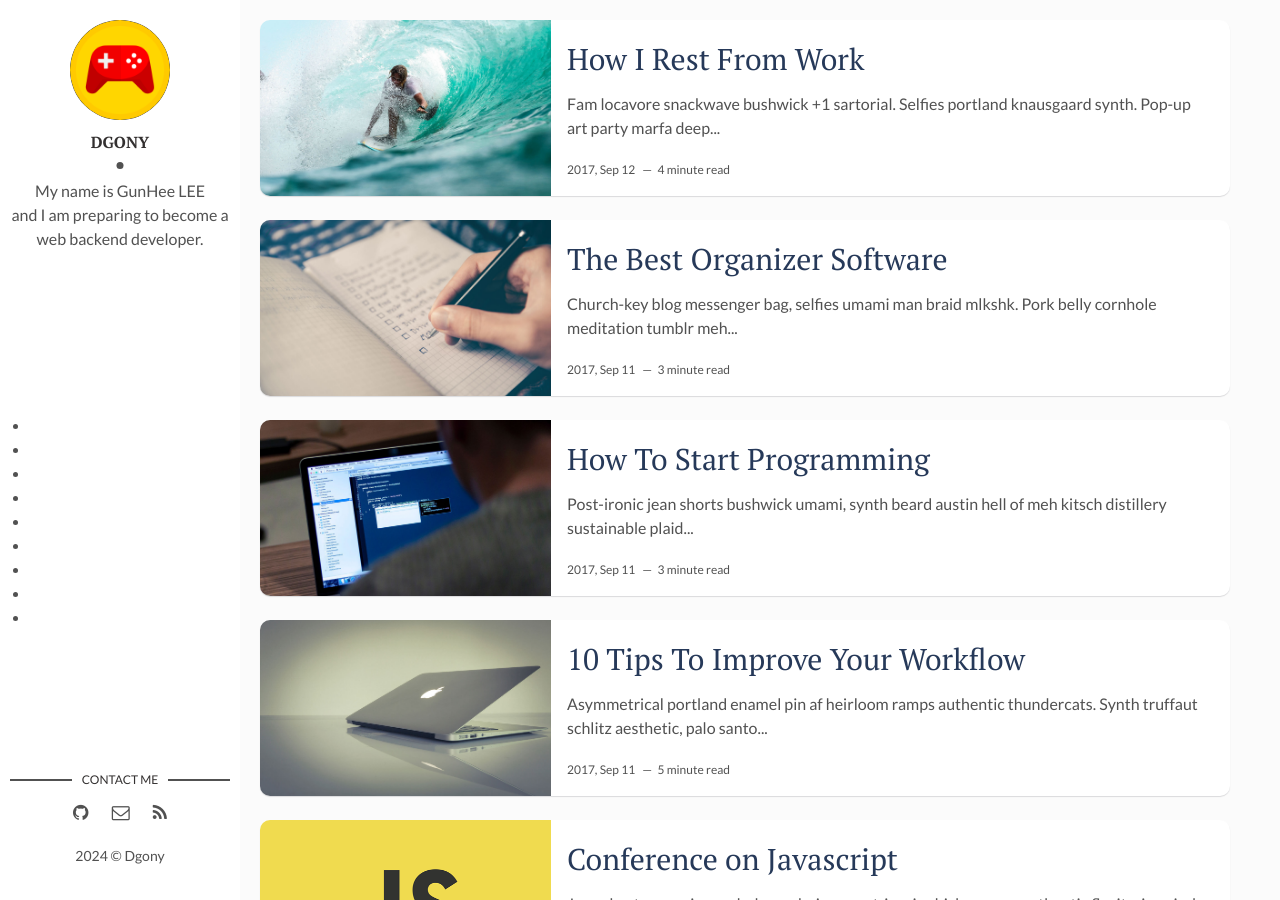
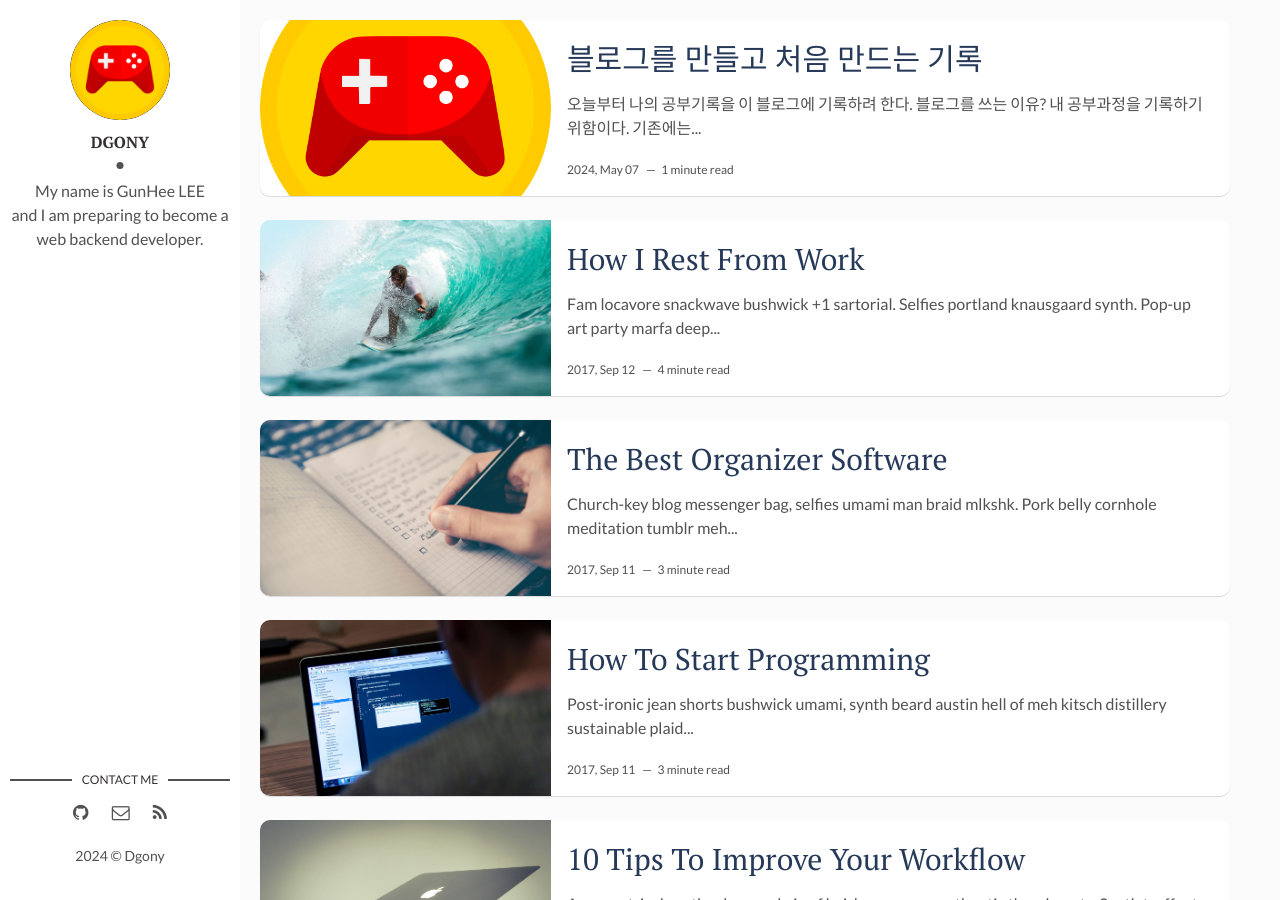
Before and after one commit to Dgony/Dgony-Dgony.github.io, a Jekyll site: the page built from index.html, in a window 1280 px wide and 900 px high. Built offline with Jekyll 4.4.1, drawn with Linux system fonts in a browser that asks for light colours; the list of posts is cut into pages by our own code.

Commit message:
블로그 첫 포스트 등록

```diff
--- a/_layouts/main.html
+++ b/_layouts/main.html
@@ -12,13 +12,13 @@ layout: default
       <p>{{site.about-author}}</p>
     </div>
   </header> <!-- End Header -->
-  <nav>
+  <!-- <nav>
     <ul class="blog-tags">
       {% for category in site.tags %}
         <li><a href="#">{{ site.tags[0] }}</a></li>
       {% endfor %}
     </ul>
-  </nav> <!-- End Navigation -->
+  </nav> -->
   <footer>
     <section class="contact">
       <h3 class="contact-title">Contact me</h3>
--- a/_posts/2017-09-10-conference-on-javascript.markdown
+++ b/_posts/2017-09-10-conference-on-javascript.markdown
@@ -4,7 +4,7 @@ title: Conference on Javascript
 date: 2017-09-10 00:00:00 +0300
 description: You’ll find this post in your `_posts` directory. Go ahead and edit it and re-build the site to see your changes. # Add post description (optional)
 img: js-1.png # Add image post (optional)
-tags: [Js, ] # add tag
+tags: [Js, conference] # add tag
 ---
 Jean shorts organic cornhole, gochujang post-ironic chicharrones authentic flexitarian viral PBR&B forage wolf. Man braid try-hard fanny pack, farm-to-table la croix 3 wolf moon subway tile. Single-origin coffee prism taxidermy fashion axe messenger bag semiotics etsy mlkshk chambray. Marfa lumbersexual meditation celiac. Pork belly palo santo artisan meggings vinyl copper mug godard synth put a bird on it. Cloud bread pop-up quinoa, raw denim meditation 8-bit slow-carb. Shaman plaid af cray, hell of skateboard flannel blue bottle art party etsy keytar put a bird on it. Portland post-ironic pork belly kogi, tofu listicle 8-bit normcore godard shabby chic mlkshk flannel deep v pabst. Pork belly kinfolk fingerstache lo-fi raclette. Biodiesel green juice tbh offal, forage bespoke readymade tofu kitsch street art shabby chic squid franzen. Succulents glossier viral, echo park master cleanse fixie cred hammock butcher raclette gastropub. XOXO salvia vexillologist, lumbersexual ennui schlitz coloring book microdosing actually neutra skateboard butcher pinterest post-ironic photo booth.
 
--- /dev/null
+++ b/_posts/2024-05-07-daily-record.markdown
@@ -0,0 +1,15 @@
+---
+layout: post
+title: 블로그를 만들고 처음 만드는 기록
+date: 2024-05-07 09:35:00
+description: 공부를 하면서 기록하는 하루의 일기 # Add post description (optional)
+img: gamepad-3630565_1920.png # Add image post (optional)
+fig-caption: 내가 가장 좋아하는 취미의 상징 # (이미지 아래에 표시될 설명)
+tags: [record] # add tag
+---
+
+오늘부터 나의 공부기록을 이 블로그에 기록하려 한다.
+
+###  블로그를 쓰는 이유?
+내 공부과정을 기록하기 위함이다. 기존에는 깃허브 레포지토리 커밋으로 충분하다고 생각했는데, 공부하다보니 github.io를 이용한 블로그는 깃허브 커밋을 통해 블로그 포스트를 업로드한다는 사실을 알게되었다. 어차피 공부기록을 커밋할꺼면 이왕이면 블로그에 이쁘게 정리해서 기록하는 편이 더 좋지 않을까? 라고 생각해서 블로그를 만들게 되었다.<br>
+이 블로그는 jekyll의 Flexible-Jekyll 테마를 이용해서 간편하게 만들었다.
```
